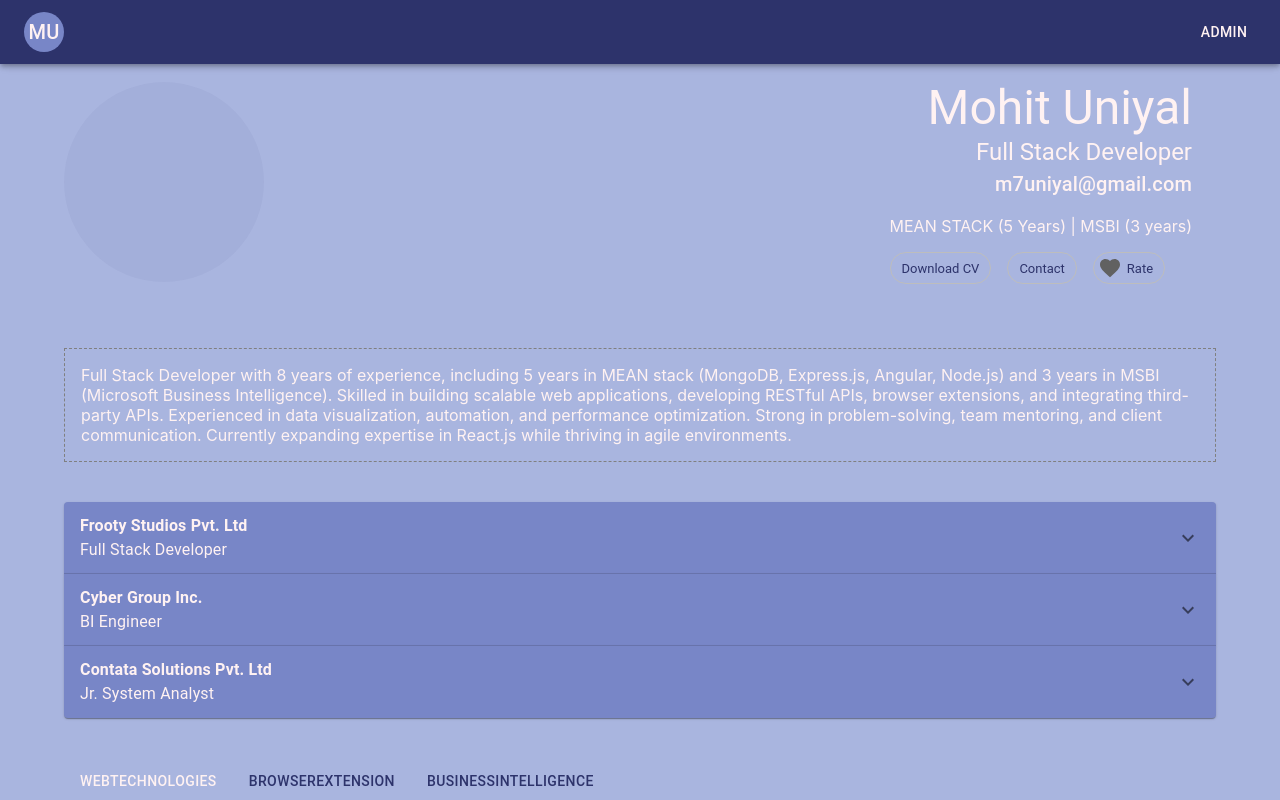
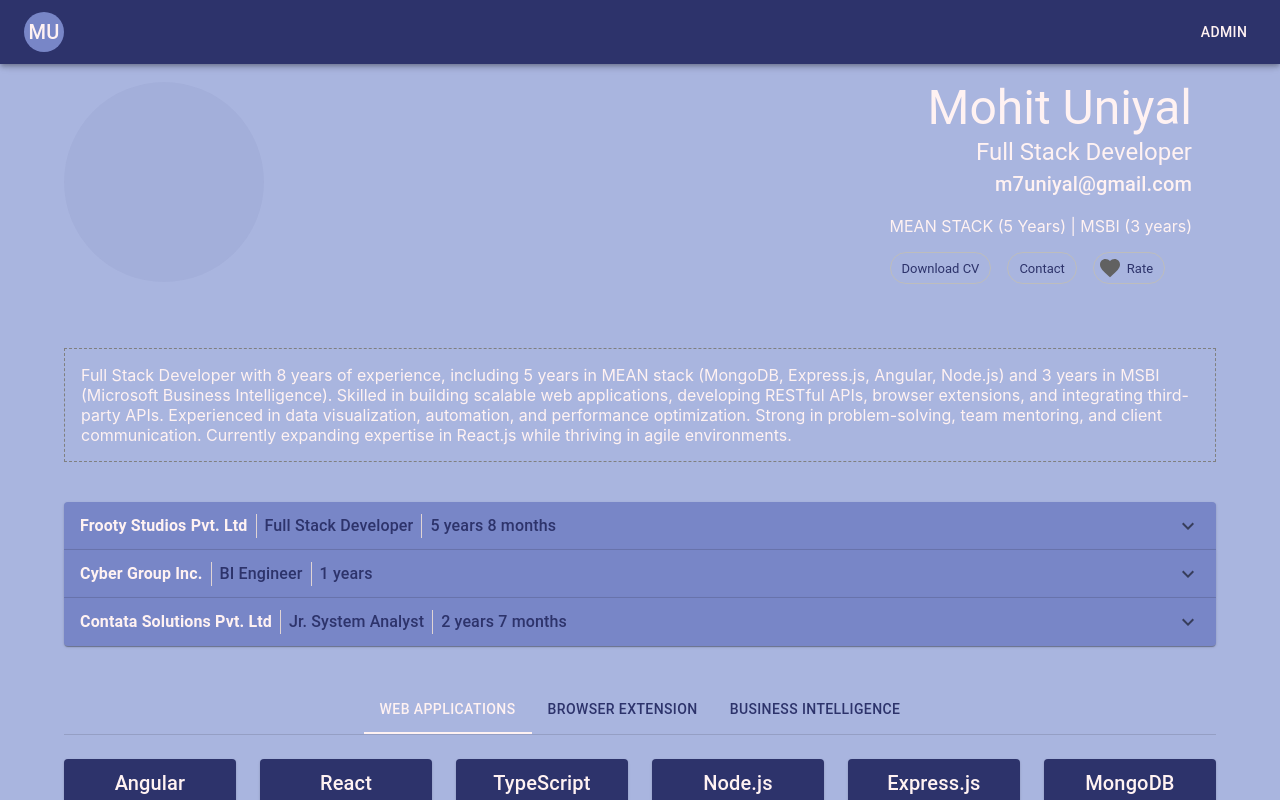
Before and after one commit to Mohit7th/resume, a React (Create React App) app: page / in a window 1280 px wide. Shown: the top 800 px of the page. Built offline with nearby package versions, Linux system fonts and the light colour scheme.

Commit message:
data changes and UI fixes

```diff
--- a/src/components/data.tsx
+++ b/src/components/data.tsx
@@ -300,7 +300,7 @@ export const resumeData: ResumeData = {
         {
             company: "Frooty Studios Pvt. Ltd",
             position: "Full Stack Developer",
-            startDate: "2019-01-01",
+            startDate: "2019-07-01",
             endDate: null,
             website: "https://www.frootystudios.com",
             reponsibilities: [
@@ -320,8 +320,8 @@ export const resumeData: ResumeData = {
         {
             company: "Cyber Group Inc.",
             position: "BI Engineer",
-            startDate: "2018-01-01",
-            endDate: "2019-01-01",
+            startDate: "2018-08-01",
+            endDate: "2019-08-01",
             website: "https://www.cybergroup.in",
             reponsibilities: [
                 "Developed and optimized QlikView reports for data visualization.",
@@ -335,7 +335,7 @@ export const resumeData: ResumeData = {
             company: "Contata Solutions Pvt. Ltd",
             position: "Jr. System Analyst",
             startDate: "2016-01-01",
-            endDate: "2018-01-01",
+            endDate: "2018-08-01",
             website: "https://www.contata.com",
             reponsibilities: [
                 "Developed and managed ETL packages for data processing",
--- a/src/components/home/Projects.tsx
+++ b/src/components/home/Projects.tsx
@@ -29,8 +29,8 @@ const Projects: React.FC<ProjectsProps> = ({ tabIndex, header }) => {
     return (
         <Grid
             container
-            spacing={{ lg: 7, sm: 5 }}
-            sx={{ mt: 3, mb: 5, justifyContent: "center" }}
+            spacing={{ lg: 7, sm: 2 }}
+            sx={{ mt: 3, mb: 5, justifyContent: "space-between" }}
         >
             {filteredProjects.map((project: any) => (
                 <Grid size={{ lg: 4 }}>
--- a/src/components/home/Skills.tsx
+++ b/src/components/home/Skills.tsx
@@ -65,17 +65,21 @@ export default function Skills() {
                     value={tabIndex}
                     onChange={handleChange}
                     aria-label="skills-tabs"
+                    centered
+                    sx={{ fontWeight: 700 }}
                 >
-                    {header.map((col, index) => (
-                        <Tab
-                            label={col}
-                            {...a11yProps(index, col)}
-                            sx={{
-                                color:
-                                    theme.palette.primary.dark,
-                            }}
-                        />
-                    ))}
+                    {header.map((tabName, index) => {
+                        const displayName = tabName === "browserExtension" ? "Browser Extension" : tabName === "businessIntelligence" ? "Business Intelligence" : "Web Applications"
+                        return (
+                            <Tab
+                                label={displayName}
+                                {...a11yProps(index, tabName)}
+                                sx={{
+                                    color: theme.palette.primary.dark,
+                                }}
+                            />
+                        );
+                    })}
                 </Tabs>
             </Box>
 
--- a/src/components/home/WorkHistory.tsx
+++ b/src/components/home/WorkHistory.tsx
@@ -15,7 +15,8 @@ import ExpandMoreIcon from "@mui/icons-material/ExpandMore";
 import { useTheme } from "@mui/material/styles";
 import { SyntheticEvent, useState } from "react";
 
-import CheckIcon from '@mui/icons-material/Check';
+import CheckIcon from "@mui/icons-material/Check";
+import { calculateYearsAndMonths } from "../../utils/dateUtils";
 
 export default function WorkHistory() {
     const [expanded, setExpanded] = useState<string | false>(false);
@@ -27,7 +28,12 @@ export default function WorkHistory() {
 
     const theme = useTheme();
     const userdata = useUserData();
-    const accordianData = userdata.workHistory.map((work: any) => (
+    const accordianData = userdata.workHistory.map((work: any) => {
+        const { years, months } = calculateYearsAndMonths(
+            work.startDate,
+            work.endDate
+        );
+        return (
             <Accordion
                 key={work._id}
                 sx={{
@@ -44,23 +50,59 @@ export default function WorkHistory() {
                 >
                     <Typography component="span">
                         <b>{work.company}</b>
-                    <Divider orientation="vertical" flexItem /> {work.position}
+                    </Typography>
+                    <Divider
+                        orientation="vertical"
+                        flexItem
+                        sx={{
+                            mx: 1,
+                            backgroundColor: theme.palette.primary.contrastText,
+                        }}
+                    />
+                    <Typography
+                        component="span"
+                        sx={{
+                            color: theme.palette.primary.dark,
+                            fontWeight: 500,
+                        }}
+                    >
+                        {work.position}
+                    </Typography>
+                    <Divider
+                        orientation="vertical"
+                        flexItem
+                        sx={{
+                            mx: 1,
+                            backgroundColor: theme.palette.primary.contrastText,
+                        }}
+                    />
+                    <Typography
+                        component="span"
+                        sx={{
+                            color: theme.palette.primary.dark,
+                            fontWeight: 500,
+                        }}
+                    >
+                        {years} years {months > 0 ? `${months} months` : ""}
                     </Typography>
                 </AccordionSummary>
                 <AccordionDetails>
                     <List dense={true}>
-                    {work.reponsibilities.map((resp: any, index: number) => (
+                        {work.reponsibilities.map(
+                            (resp: any, index: number) => (
                                 <ListItem key={index}>
                                     <ListItemIcon>
                                         <CheckIcon />
                                     </ListItemIcon>
                                     <ListItemText primary={resp} />
                                 </ListItem>
-                    ))}
+                            )
+                        )}
                     </List>
                 </AccordionDetails>
             </Accordion>
-    ));
+        );
+    });
 
     return (
         <Grid container spacing={2} sx={{ mb: 5 }}>
--- /dev/null
+++ b/src/utils/dateUtils.ts
@@ -0,0 +1,25 @@
+// src/utils/dateUtils.ts
+
+export const calculateYearsAndMonths = (
+    startDate: string,
+    endDate: string | null = null
+): { years: number; months: number } => {
+    const start = new Date(startDate);
+    const end = endDate ? new Date(endDate) : new Date(); // Use current date if endDate is null
+
+    if (isNaN(start.getTime()) || isNaN(end.getTime())) {
+        throw new Error(
+            "Invalid date format. Please use a valid date string (YYYY-MM-DD)."
+        );
+    }
+
+    let years = end.getFullYear() - start.getFullYear();
+    let months = end.getMonth() - start.getMonth();
+
+    if (months < 0) {
+        years -= 1;
+        months += 12;
+    }
+
+    return { years, months };
+};
```
Lines whose indentation alone changed are shown as unchanged.
